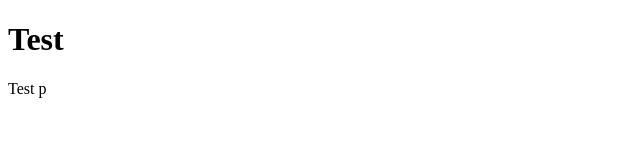
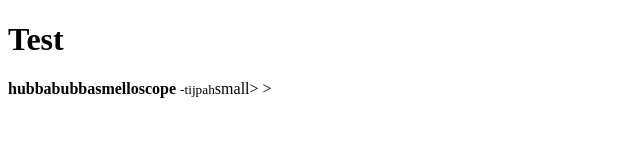
Before and after one commit to WellCoolOK/Modeling-Portfolio.io, a plain HTML site: page index.html in a window 1280 px wide. Shown: the whole page, without its empty margins (0-640 px from the left). Drawn offline with Linux system fonts and the light colour scheme.

Commit message:
Added tijpah's word

```diff
--- a/index.html
+++ b/index.html
@@ -7,6 +7,6 @@
 </head>
 <body>
   <h1>Test</h1>
-  <p>Test p</p>
+  <p><b>hubbabubbasmelloscope</b> <small>-tijpah</small>small> ></p>
 </body>
 </html>
```
